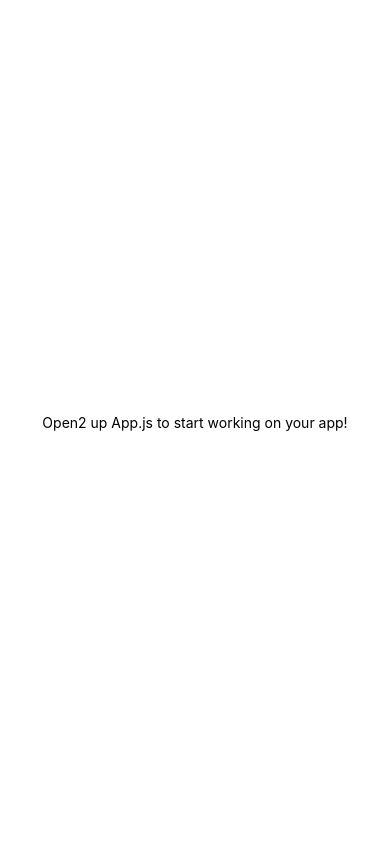
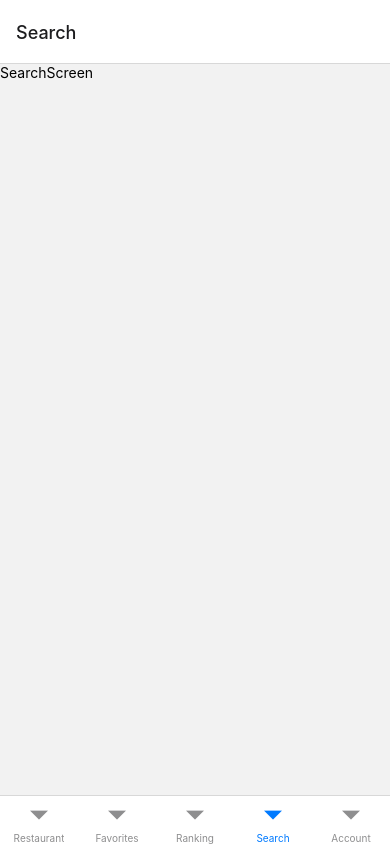
Before and after one commit to andrac275/cincoTenedores, a React Native app in the folder 5-tenedores/: screen /Search in a window 390 px wide. Built offline with nearby package versions, Linux system fonts and the light colour scheme.

Commit message:
menu bottom tab

```diff
--- a/5-tenedores/App.js
+++ b/5-tenedores/App.js
@@ -1,20 +1,12 @@
-import { StatusBar } from "expo-status-bar";
-import { StyleSheet, Text, View } from "react-native";
+import { NavigationContainer } from "@react-navigation/native";
+import { AppNavigation } from "./src/navigation/AppNavigation";
 
 export default function App() {
   return (
-    <View style={styles.container}>
-      <Text>Open2 up App.js to start working on your app!</Text>
-      <StatusBar style="auto" />
-    </View>
+    <>
+      <NavigationContainer>
+        <AppNavigation />
+      </NavigationContainer>
+    </>
   );
 }
-
-const styles = StyleSheet.create({
-  container: {
-    flex: 1,
-    backgroundColor: "#fff",
-    alignItems: "center",
-    justifyContent: "center",
-  },
-});
--- /dev/null
+++ b/5-tenedores/src/navigation/AppNavigation.js
@@ -0,0 +1,20 @@
+import { createBottomTabNavigator } from "@react-navigation/bottom-tabs";
+import { RestaurantsScreen } from "../screens/RestaurantsScreen";
+import { FavoritesScreen } from "../screens/FavoritesScreen";
+import { RankingScreen } from "../screens/RankingScreen";
+import { AccountScreen } from "../screens/AccountScreen";
+import { SearchScreen } from "../screens/SearchScreen";
+
+const Tab = createBottomTabNavigator();
+
+export function AppNavigation() {
+  return (
+    <Tab.Navigator>
+      <Tab.Screen name="Restaurant" component={RestaurantsScreen} />
+      <Tab.Screen name="Favorites" component={FavoritesScreen} />
+      <Tab.Screen name="Ranking" component={RankingScreen} />
+      <Tab.Screen name="Search" component={SearchScreen} />
+      <Tab.Screen name="Account" component={AccountScreen} />
+    </Tab.Navigator>
+  );
+}
--- a/5-tenedores/src/screens/SearchScreen.js
+++ b/5-tenedores/src/screens/SearchScreen.js
@@ -1,7 +1,7 @@
 import React from "react";
 import { View, Text } from "react-native";
 
-export default function SearchScreen() {
+export function SearchScreen() {
   return (
     <View>
       <Text>SearchScreen</Text>
```
